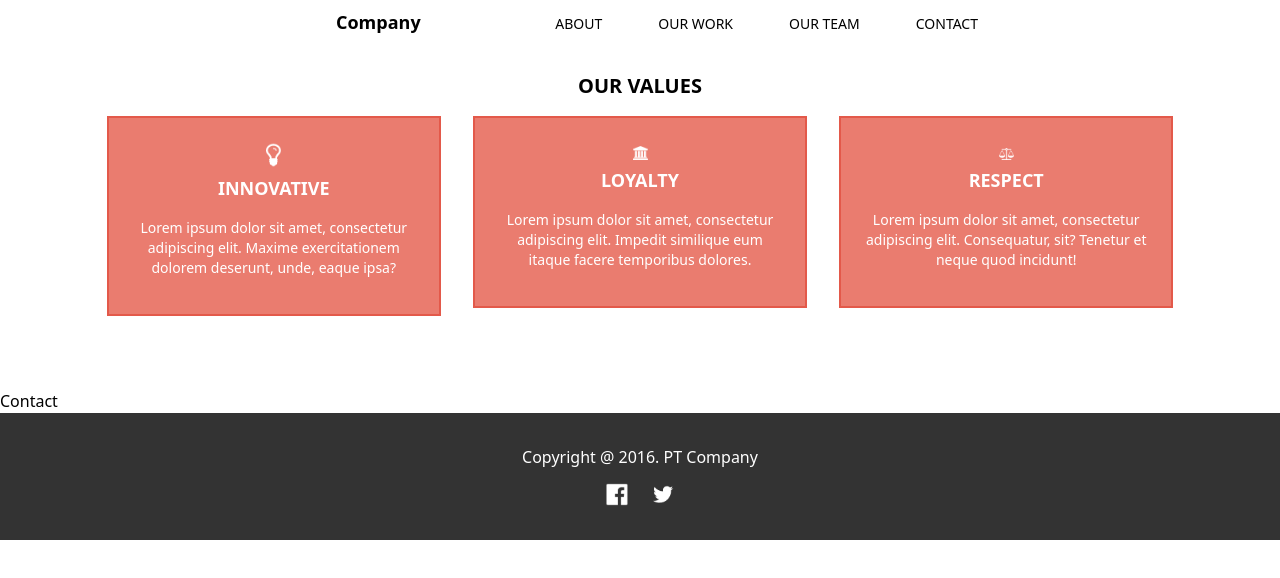
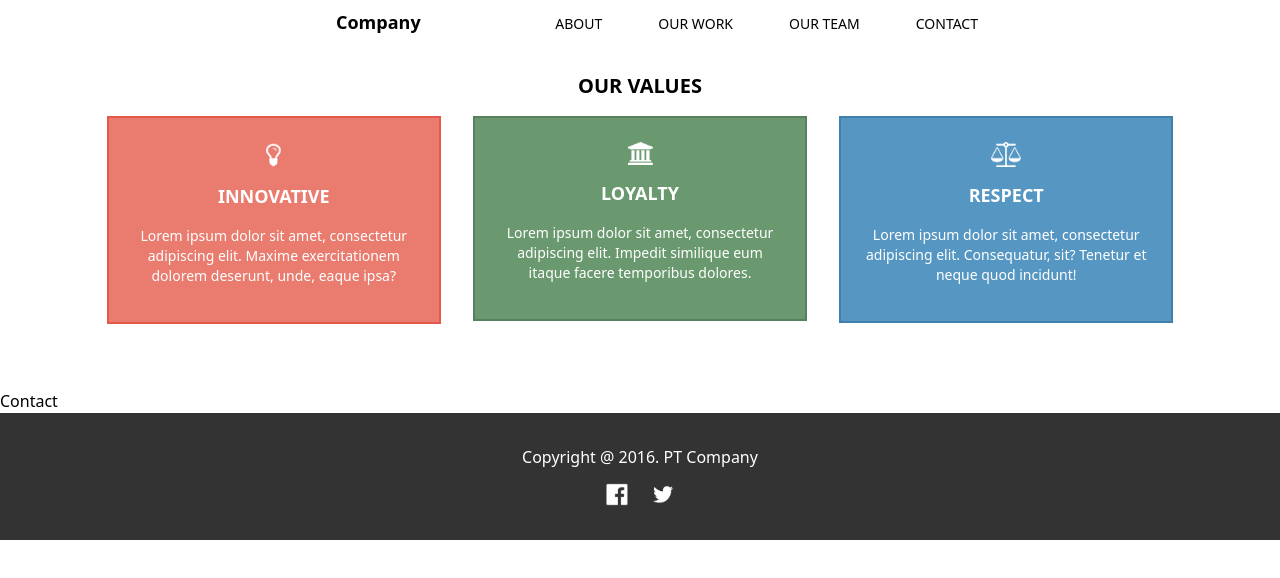
Before and after one commit to raulilma/fe-suitmedia, a Next.js app: page / in a window 1280 px wide. Shown: the top 578 px of the page. Built offline with nearby package versions, Linux system fonts and the light colour scheme.

Commit message:
fix: values for loyalty and respect styling

```diff
--- a/components/Value/ValueCard.js
+++ b/components/Value/ValueCard.js
@@ -7,19 +7,51 @@ export default function ValueCard(props) {
         <div className="w-full lg:w-3/6 my-auto">
             <Image src={image} alt="Value" className="invisible" width={10} height={10}/>
         </div>
+        {nama == 'INNOVATIVE' && (
             <div className="absolute flex -top-4 left-0 lg:left-0 w-full h-fit p-6 border-2 border-box-inno-outer bg-box-inno">
                 <div className="flex flex-col w-full mb-3 text-white text-center justify-center">
                     <div>
                         <div className="image-column">
                             <div className="image-container">
-                            <Image src={image} alt="Value" width={15} height={15} className=""/>
+                                <Image src={image} alt="Value" width={15} height={20} className=""/>
                             </div>
                         </div>
-                    <h4 className="font-bold text-lg">{nama}</h4>
+                        <h4 className="font-bold text-lg mt-2">{nama}</h4>
                         <p className="font-normal text-sm mt-4">{deskripsi}</p>
                     </div>
                 </div>
             </div>
+        )}
+        {nama == 'LOYALTY' && (
+            <div className="absolute flex -top-4 left-0 lg:left-0 w-full h-fit p-6 border-2 border-box-loyalty-outer bg-box-loyalty">
+                <div className="flex flex-col w-full mb-3 text-white text-center justify-center">
+                    <div>
+                        <div className="image-column">
+                            <div className="image-container">
+                                <Image src={image} alt="Value" width={25} height={15} className=""/>
+                            </div>
+                        </div>
+                        <h4 className="font-bold text-lg mt-2">{nama}</h4>
+                        <p className="font-normal text-sm mt-4">{deskripsi}</p>
+                    </div>
+                </div>
+            </div>
+        )}
+        {nama == 'RESPECT' && (
+            <div className="absolute flex -top-4 left-0 lg:left-0 w-full h-fit p-6 border-2 border-box-respect-outer bg-box-respect">
+                <div className="flex flex-col w-full mb-3 text-white text-center justify-center">
+                    <div>
+                        <div className="image-column">
+                            <div className="image-container">
+                                <Image src={image} alt="Value" width={30} height={15} className=""/>
+                            </div>
+                        </div>
+                        <h4 className="font-bold text-lg mt-2">{nama}</h4>
+                        <p className="font-normal text-sm mt-4">{deskripsi}</p>
+                    </div>
+                </div>
+            </div>
+        )}
     </div>
   );
 }
```
Lines whose indentation alone changed are shown as unchanged.
